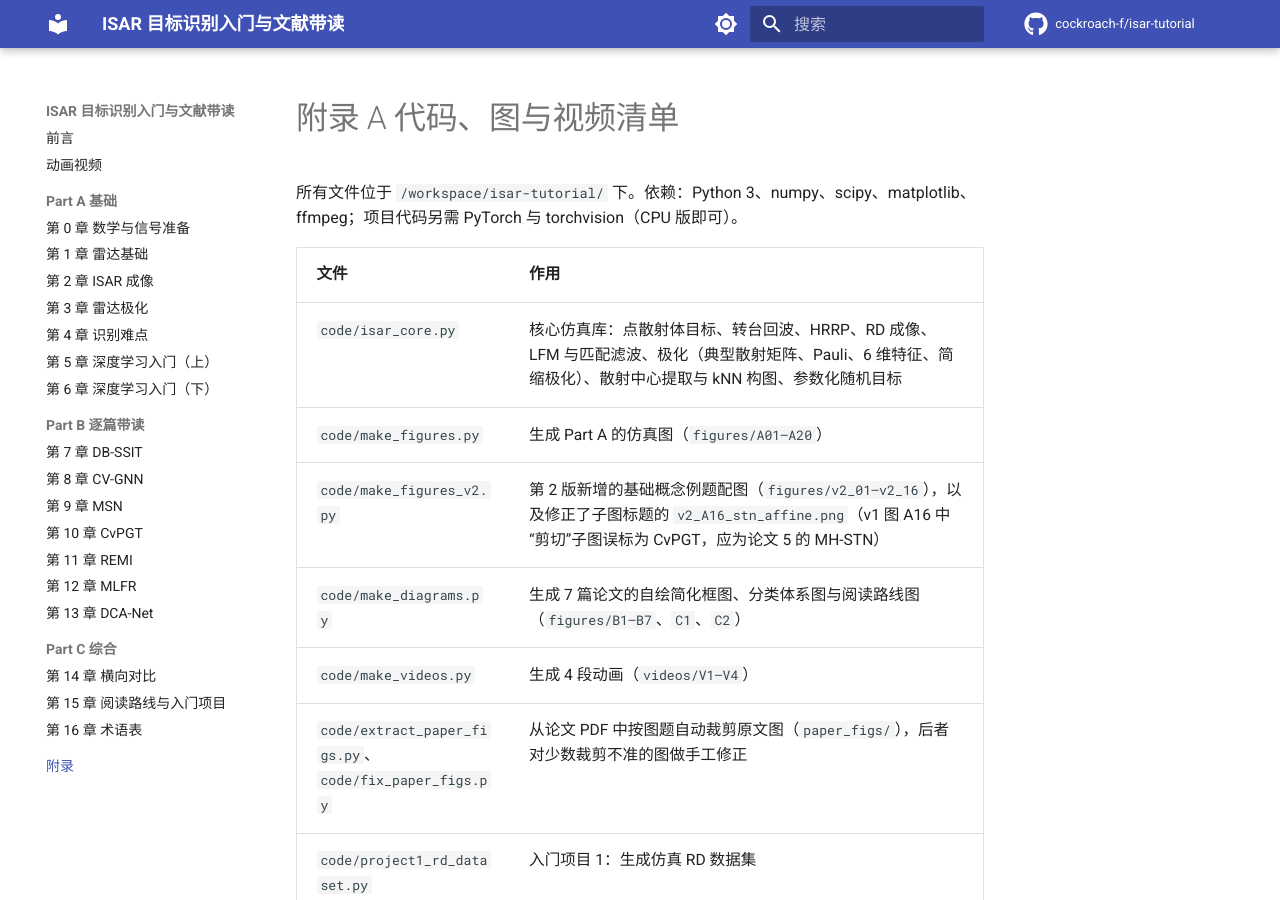
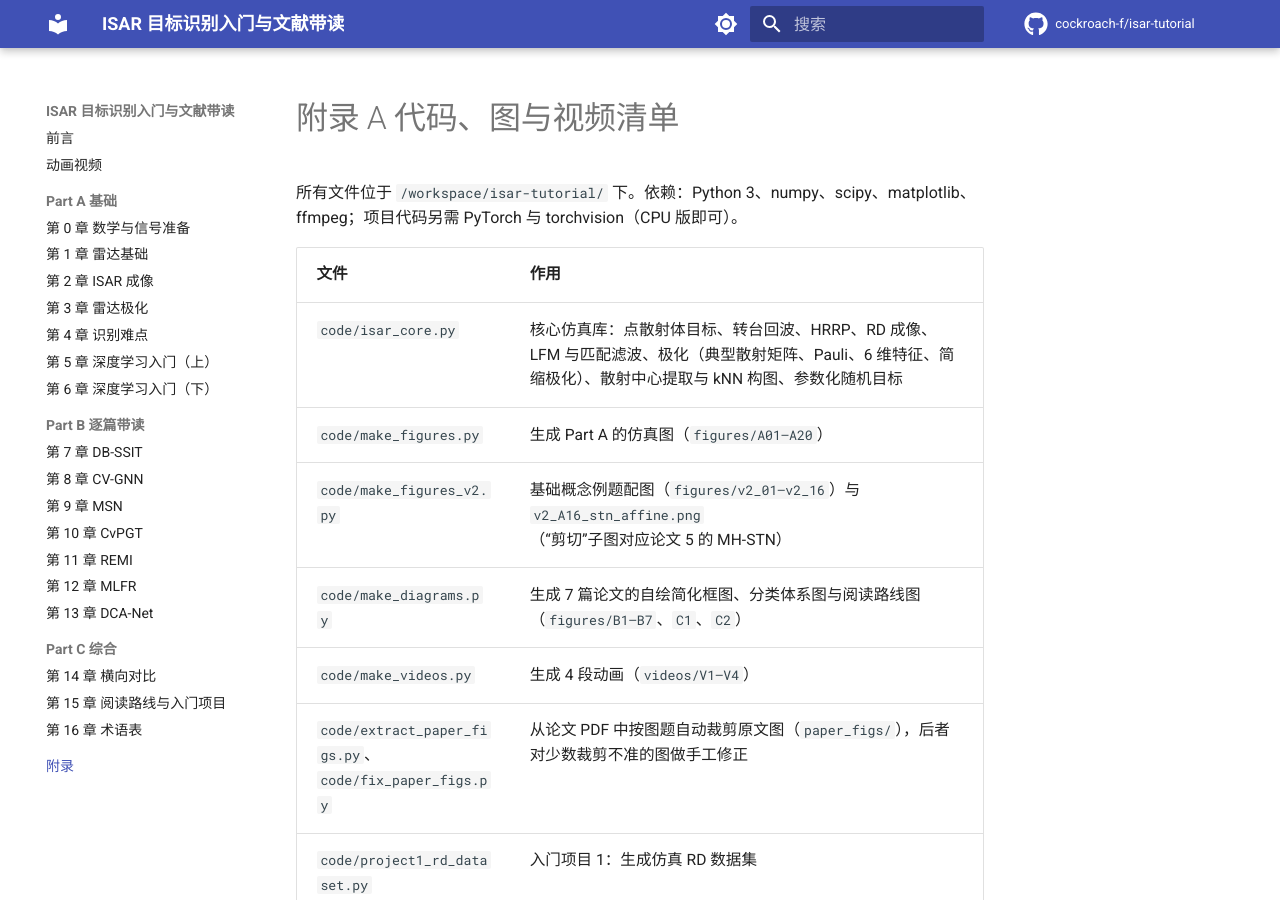
Before and after one commit to cockroach-f/isar-tutorial, an MkDocs documentation site: the page built from docs/appendix.md, in a window 1280 px wide and 900 px high. Built offline with MkDocs 1.6.1 and Material for MkDocs 9.7.7, drawn with Linux system fonts in a browser that asks for light colours; comment, search, counter and statistics services are not loaded.

Commit message:
Trim revision note in appendix

```diff
--- a/docs/appendix.md
+++ b/docs/appendix.md
@@ -6,7 +6,7 @@
 |---|---|
 | `code/isar_core.py` | 核心仿真库：点散射体目标、转台回波、HRRP、RD 成像、LFM 与匹配滤波、极化（典型散射矩阵、Pauli、6 维特征、简缩极化）、散射中心提取与 kNN 构图、参数化随机目标 |
 | `code/make_figures.py` | 生成 Part A 的仿真图（`figures/A01–A20`） |
-| `code/make_figures_v2.py` | 第 2 版新增的基础概念例题配图（`figures/v2_01–v2_16`），以及修正了子图标题的 `v2_A16_stn_affine.png`（v1 图 A16 中“剪切”子图误标为 CvPGT，应为论文 5 的 MH-STN） |
+| `code/make_figures_v2.py` | 基础概念例题配图（`figures/v2_01–v2_16`）与 `v2_A16_stn_affine.png`（“剪切”子图对应论文 5 的 MH-STN） |
 | `code/make_diagrams.py` | 生成 7 篇论文的自绘简化框图、分类体系图与阅读路线图（`figures/B1–B7`、`C1`、`C2`） |
 | `code/make_videos.py` | 生成 4 段动画（`videos/V1–V4`） |
 | `code/extract_paper_figs.py`、`code/fix_paper_figs.py` | 从论文 PDF 中按图题自动裁剪原文图（`paper_figs/`），后者对少数裁剪不准的图做手工修正 |
```
